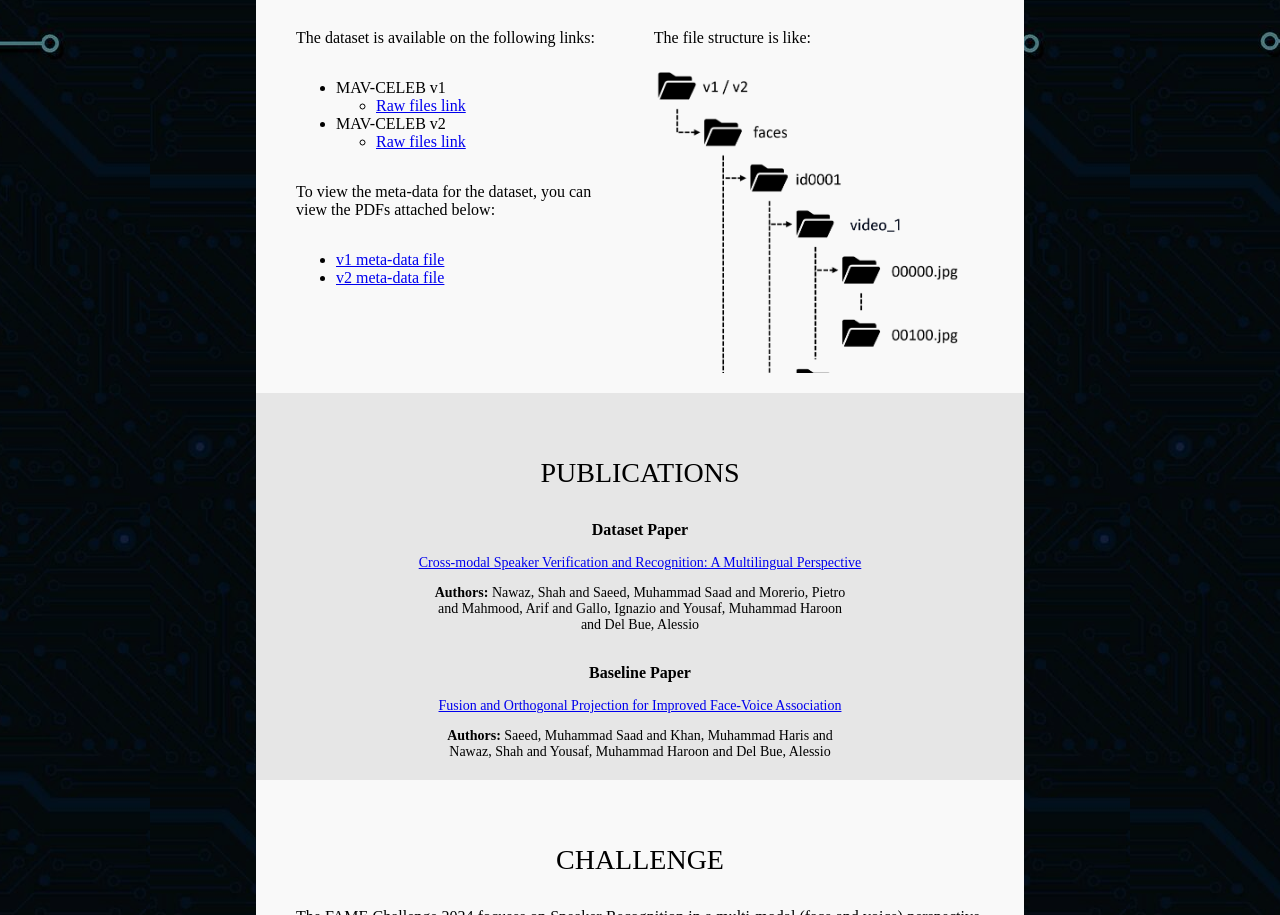
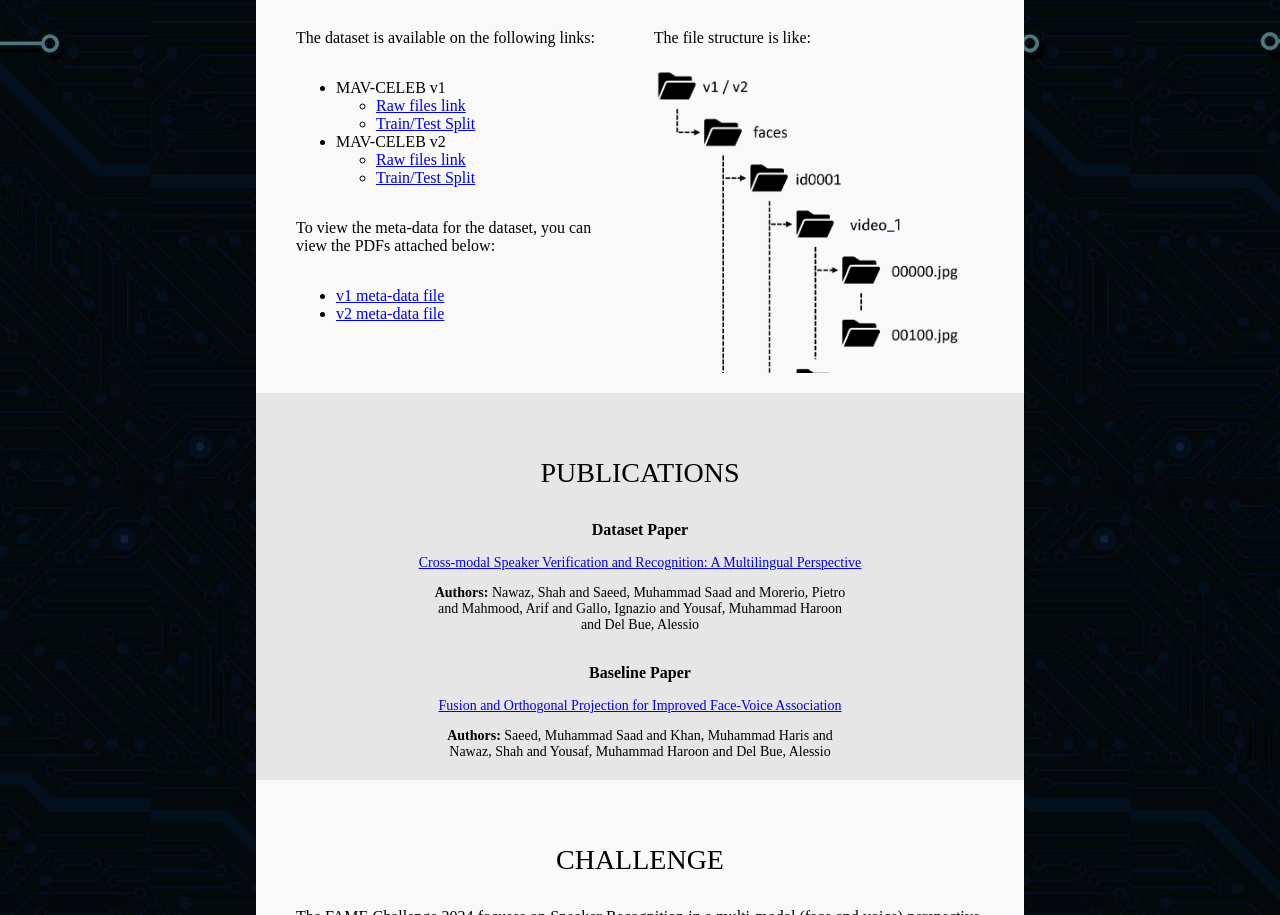
Before and after one commit to mavceleb/dataset, a plain HTML site: page index.html in a window 1280 px wide. Shown: the part 1266-2181 px from the top of the page. Drawn offline with Linux system fonts and the light colour scheme; a web font is replaced by a local one.

Commit message:
Update index.html

```diff
--- a/index.html
+++ b/index.html
@@ -329,10 +329,12 @@
                         <li>MAV-CELEB v1</li>
                         <ul>
                             <li><a href="https://drive.google.com/drive/folders/1OJyjXJULErvrvzLQmpJn5v8rRo0n_fod?usp=sharing">Raw files link</a></li>
+                            <li><a href="https://drive.google.com/drive/folders/1MEHtEVh9lSa9hNZxjEfNJnE3qrpm_PKw?usp=sharing">Train/Test Split</a></li>
                         </ul>
                         <li>MAV-CELEB v2</li>
                         <ul>
                             <li><a href="https://drive.google.com/drive/folders/1OJyjXJULErvrvzLQmpJn5v8rRo0n_fod?usp=sharing">Raw files link</a></li>
+                            <li><a href="https://drive.google.com/drive/folders/1MEHtEVh9lSa9hNZxjEfNJnE3qrpm_PKw?usp=sharing">Train/Test Split</a></li>
                         </ul>
                     </ul>
                     <p>
```
